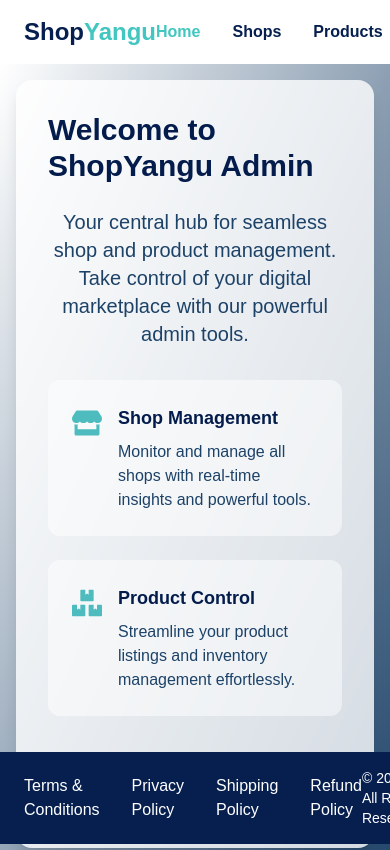
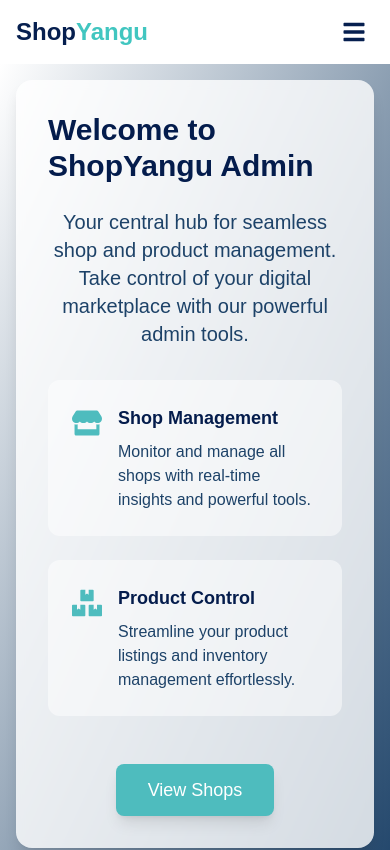
Before and after one commit to bridgitkanini/shop-yangu, a Next.js app: page / in a window 390 px wide. Shown: the top 850 px of the page. Built offline with nearby package versions, Linux system fonts and the light colour scheme.

Commit message:
Refactor Footer and Navbar components for improved layout and mobile responsiveness

```diff
--- a/src/app/components/Footer.tsx
+++ b/src/app/components/Footer.tsx
@@ -1,24 +1,38 @@
-import React from "react";
-
 const Footer = () => {
   return (
-    <footer className="fixed bottom-0 w-full flex flex-row bg-primary text-white px-6 py-4 justify-between items-center">
-      <div className="flex space-x-8">
-        <a href="/terms" className="hover:text-yellow-500">
+    <footer className="bg-primary text-white">
+      <div className="max-w-7xl mx-auto px-4 sm:px-6 lg:px-8 py-8">
+        <div className="flex flex-col md:flex-row md:justify-between items-center space-y-4 md:space-y-0">
+          <div className="flex flex-col md:flex-row space-y-4 md:space-y-0 md:space-x-8">
+            <a
+              href="/terms"
+              className="hover:text-yellow-500 text-center md:text-left"
+            >
               Terms & Conditions
             </a>
-        <a href="/privacy" className="hover:text-yellow-500">
+            <a
+              href="/privacy"
+              className="hover:text-yellow-500 text-center md:text-left"
+            >
               Privacy Policy
             </a>
-        <a href="/shipping" className="hover:text-yellow-500">
+            <a
+              href="/shipping"
+              className="hover:text-yellow-500 text-center md:text-left"
+            >
               Shipping Policy
             </a>
-        <a href="/refund" className="hover:text-yellow-500">
+            <a
+              href="/refund"
+              className="hover:text-yellow-500 text-center md:text-left"
+            >
               Refund Policy
             </a>
           </div>
-      <div className="text-sm">
+          <div className="text-sm text-center md:text-right">
             <span>&copy; 2024 All Rights Reserved</span>
+          </div>
+        </div>
       </div>
     </footer>
   );
--- a/src/app/components/Navbar.tsx
+++ b/src/app/components/Navbar.tsx
@@ -1,12 +1,13 @@
 "use client";
-
-import React, { useState, useEffect } from "react";
+import { useState, useEffect } from "react";
 import { usePathname } from "next/navigation";
 import Link from "next/link";
+import { FaBars, FaTimes } from "react-icons/fa";
 
 const Navbar = () => {
   const [activeLink, setActiveLink] = useState("home");
-  const pathname = usePathname(); // Use Next.js hook instead of window.location
+  const [isMenuOpen, setIsMenuOpen] = useState(false);
+  const pathname = usePathname();
 
   const navItems = [
     { name: "home", label: "Home", href: "/" },
@@ -15,25 +16,42 @@ const Navbar = () => {
   ];
 
   useEffect(() => {
-    // Match the pathname to set active link
     if (pathname === "/") setActiveLink("home");
     else if (pathname === "/shops") setActiveLink("shop");
     else if (pathname === "/products") setActiveLink("product");
-  }, [pathname]); // Add pathname as dependency
+    setIsMenuOpen(false);
+  }, [pathname]);
 
   return (
-    <nav className="bg-white w-full shadow-lg text-blue-600 px-6 py-4 flex items-center justify-between">
-      <div className="text-2xl font-semibold">
+    <nav className="bg-white shadow-lg text-blue-600">
+      <div className="max-w-7xl mx-auto px-4 sm:px-6 lg:px-8">
+        <div className="flex justify-between h-16">
+          <div className="flex-shrink-0 flex items-center">
+            <Link href="/" className="text-2xl font-semibold">
               <span className="text-primary">Shop</span>
               <span className="text-secondary">Yangu</span>
+            </Link>
           </div>
+
+          {/* Mobile menu button */}
+          <div className="flex items-center md:hidden">
+            <button
+              onClick={() => setIsMenuOpen(!isMenuOpen)}
+              className="text-primary hover:text-secondary p-2"
+            >
+              {isMenuOpen ? <FaTimes size={24} /> : <FaBars size={24} />}
+            </button>
+          </div>
+
+          {/* Desktop menu */}
+          <div className="hidden md:flex md:items-center">
             <ul className="flex space-x-8">
               {navItems.map((item) => (
                 <li key={item.name}>
                   <Link
                     href={item.href}
-              className={`text-primary font-bold hover:text-yellow-500 hover:tracking-widest transition-all duration-300 ${
-                activeLink === item.name ? "text-secondary" : "text-primary"
+                    className={`text-primary font-medium hover:text-secondary transition-all duration-300 ${
+                      activeLink === item.name ? "text-secondary" : ""
                     }`}
                   >
                     {item.label}
@@ -41,6 +59,29 @@ const Navbar = () => {
                 </li>
               ))}
             </ul>
+          </div>
+        </div>
+      </div>
+
+      {/* Mobile menu */}
+      <div className={`${isMenuOpen ? "block" : "hidden"} md:hidden`}>
+        <ul className="px-2 pt-2 pb-3 space-y-1">
+          {navItems.map((item) => (
+            <li key={item.name}>
+              <Link
+                href={item.href}
+                className={`block px-3 py-2 rounded-md text-base font-medium ${
+                  activeLink === item.name
+                    ? "text-secondary"
+                    : "text-primary hover:text-secondary"
+                }`}
+              >
+                {item.label}
+              </Link>
+            </li>
+          ))}
+        </ul>
+      </div>
     </nav>
   );
 };
```
Lines whose indentation alone changed are shown as unchanged.
